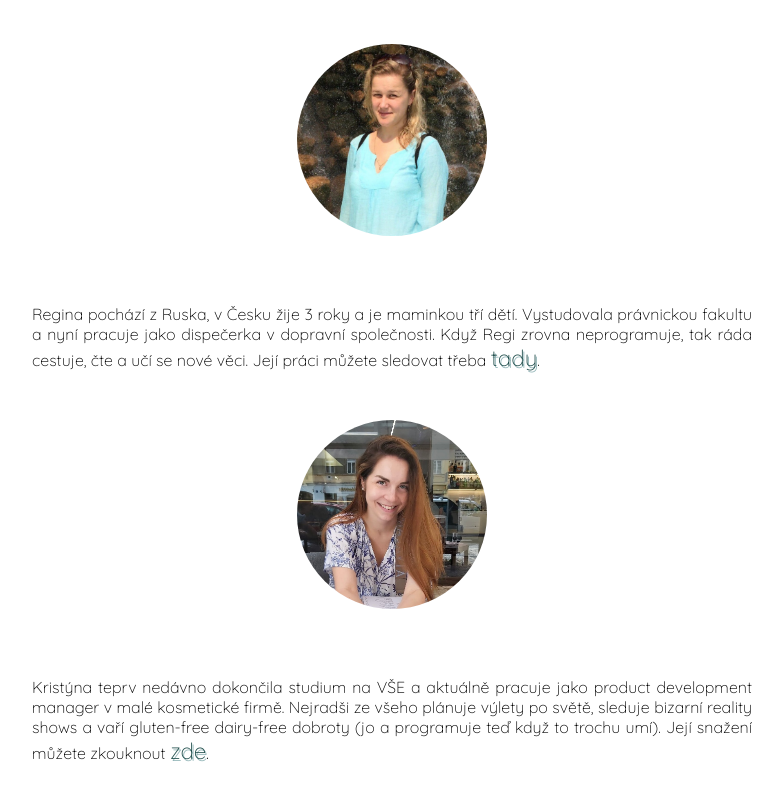
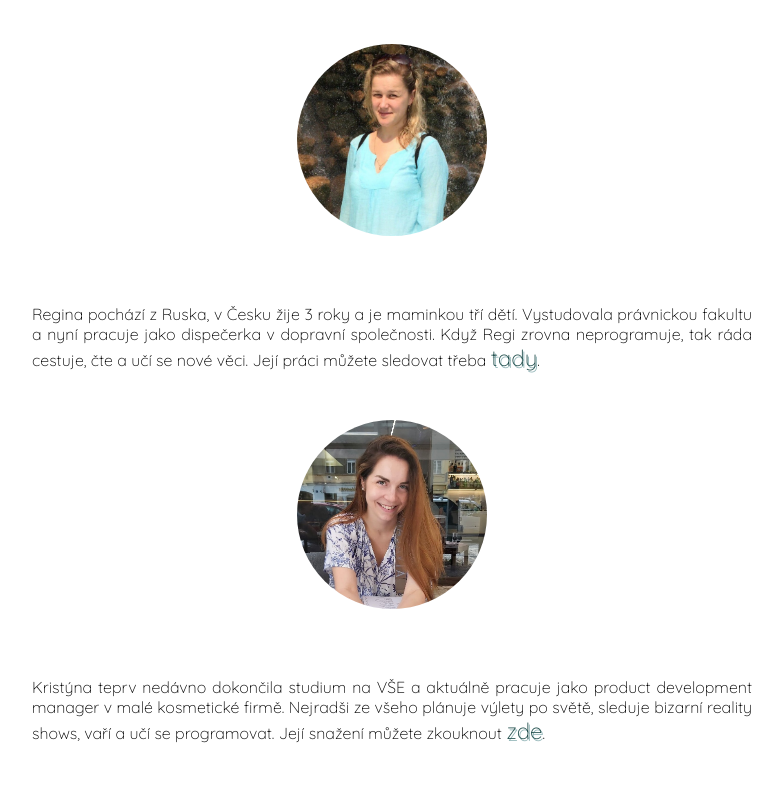
Before and after one commit to kristynyje/O-projektu, a React app: page /autorky in a window 1280 px wide. Shown: the part 326-1126 px from the top of the page, without its empty margins (248-1031 px from the left). Built offline with nearby package versions, Linux system fonts and the light colour scheme; a web font is replaced by a local one.

Commit message:
text changed

```diff
--- a/src/autorky/index.jsx
+++ b/src/autorky/index.jsx
@@ -29,9 +29,8 @@ export const Autorky = () => {
         <p className="p_autorky">
           Kristýna teprv nedávno dokončila studium na VŠE a aktuálně pracuje
           jako product development manager v malé kosmetické firmě. Nejradši ze
-          všeho plánuje výlety po světě, sleduje bizarní reality shows a vaří
-          gluten-free dairy-free dobroty (jo a programuje teď když to trochu
-          umí). Její snažení můžete zkouknout{' '}
+          všeho plánuje výlety po světě, sleduje bizarní reality shows, vaří a
+          učí se programovat. Její snažení můžete zkouknout{' '}
           <a className="autorky_odkaz" href="https://github.com/kristynyje">
             zde
           </a>
```
